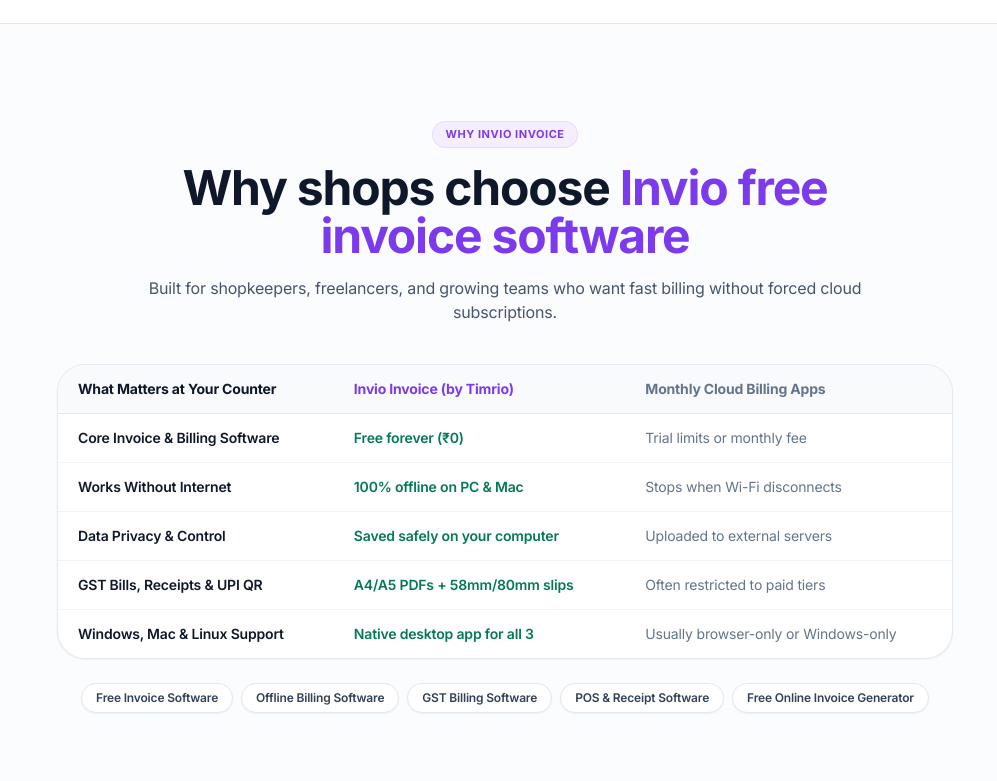
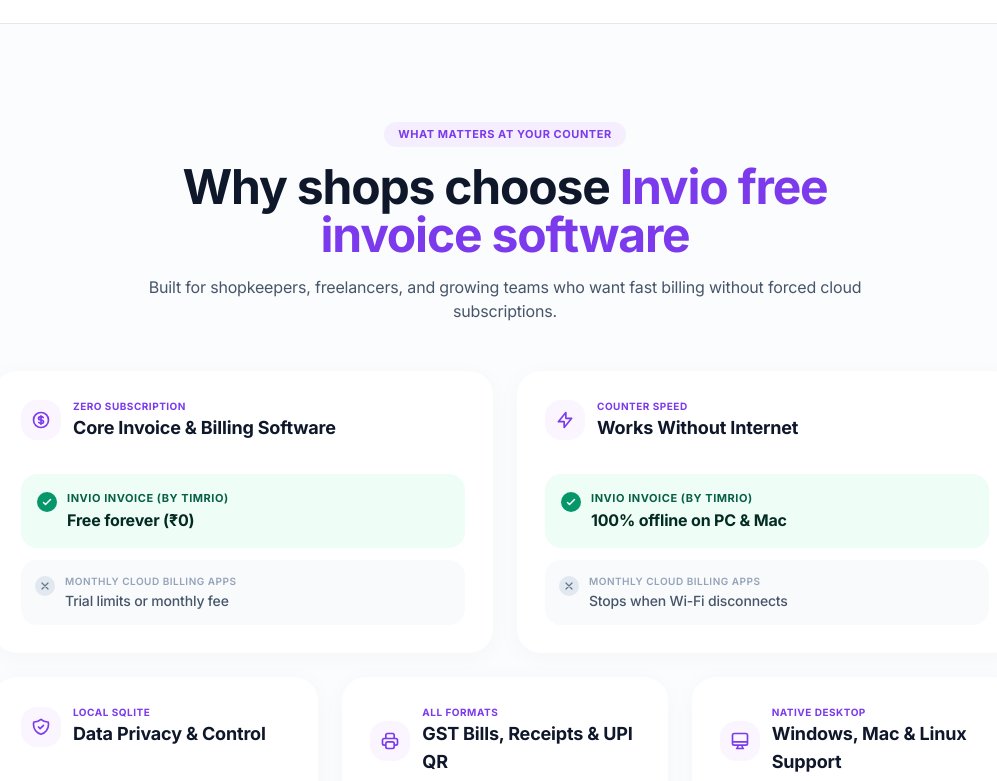
Before and after one commit to sktigpta/invio-website, a React (Vite) app: page / in a window 1280 px wide. Shown: the part 5560-6341 px from the top of the page, without its empty margins (135-1132 px from the left). Built offline with nearby package versions, Linux system fonts and the light colour scheme; no server answers.

Commit message:
Redesign counter comparison section into line-free feature cards

```diff
--- a/src/components/home/WhyInvioAndFaqSection.jsx
+++ b/src/components/home/WhyInvioAndFaqSection.jsx
@@ -2,31 +2,61 @@ import { Link } from 'react-router-dom';
 import { FaqAccordion } from '../FaqAccordion';
 import { FAQ_ITEMS } from '../../data/faqData';
 
-const COMPARISON_ROWS = [
+const COMPARISON_ITEMS = [
   {
     feature: 'Core Invoice & Billing Software',
+    badge: 'Zero Subscription',
     invio: 'Free forever (₹0)',
     others: 'Trial limits or monthly fee',
+    icon: (
+      <svg className="w-5 h-5 text-[#7C3AED]" fill="none" viewBox="0 0 24 24" stroke="currentColor">
+        <path strokeLinecap="round" strokeLinejoin="round" strokeWidth={2} d="M12 8c-1.657 0-3 .895-3 2s1.343 2 3 2 3 .895 3 2-1.343 2-3 2m0-8c1.11 0 2.08.402 2.599 1M12 8V7m0 1v8m0 0v1m0-1c-1.11 0-2.08-.402-2.599-1M21 12a9 9 0 11-18 0 9 9 0 0118 0z" />
+      </svg>
+    ),
   },
   {
     feature: 'Works Without Internet',
+    badge: 'Counter Speed',
     invio: '100% offline on PC & Mac',
     others: 'Stops when Wi-Fi disconnects',
+    icon: (
+      <svg className="w-5 h-5 text-[#7C3AED]" fill="none" viewBox="0 0 24 24" stroke="currentColor">
+        <path strokeLinecap="round" strokeLinejoin="round" strokeWidth={2} d="M13 10V3L4 14h7v7l9-11h-7z" />
+      </svg>
+    ),
   },
   {
     feature: 'Data Privacy & Control',
+    badge: 'Local SQLite',
     invio: 'Saved safely on your computer',
     others: 'Uploaded to external servers',
+    icon: (
+      <svg className="w-5 h-5 text-[#7C3AED]" fill="none" viewBox="0 0 24 24" stroke="currentColor">
+        <path strokeLinecap="round" strokeLinejoin="round" strokeWidth={2} d="M9 12l2 2 4-4m5.618-4.016A11.955 11.955 0 0112 2.944a11.955 11.955 0 01-8.618 3.04A12.02 12.02 0 003 9c0 5.591 3.824 10.29 9 11.622 5.176-1.332 9-6.03 9-11.622 0-1.042-.133-2.052-.382-3.016z" />
+      </svg>
+    ),
   },
   {
     feature: 'GST Bills, Receipts & UPI QR',
+    badge: 'All Formats',
     invio: 'A4/A5 PDFs + 58mm/80mm slips',
     others: 'Often restricted to paid tiers',
+    icon: (
+      <svg className="w-5 h-5 text-[#7C3AED]" fill="none" viewBox="0 0 24 24" stroke="currentColor">
+        <path strokeLinecap="round" strokeLinejoin="round" strokeWidth={2} d="M17 17h2a2 2 0 002-2v-4a2 2 0 00-2-2H5a2 2 0 00-2 2v4a2 2 0 002 2h2m2 4h6a2 2 0 002-2v-4a2 2 0 00-2-2H9a2 2 0 00-2 2v4a2 2 0 002 2zm8-12V5a2 2 0 00-2-2H9a2 2 0 00-2 2v4h10z" />
+      </svg>
+    ),
   },
   {
     feature: 'Windows, Mac & Linux Support',
+    badge: 'Native Desktop',
     invio: 'Native desktop app for all 3',
     others: 'Usually browser-only or Windows-only',
+    icon: (
+      <svg className="w-5 h-5 text-[#7C3AED]" fill="none" viewBox="0 0 24 24" stroke="currentColor">
+        <path strokeLinecap="round" strokeLinejoin="round" strokeWidth={2} d="M9.75 17L9 20l-1 1h8l-1-1-.75-3M3 13h18M5 17h14a2 2 0 002-2V5a2 2 0 00-2-2H5a2 2 0 00-2 2v10a2 2 0 002 2z" />
+      </svg>
+    ),
   },
 ];
 
@@ -42,14 +72,14 @@ export function WhyInvioAndFaqSection() {
   return (
     <section
       id="why-invio"
-      className="w-full bg-slate-50/60 py-16 sm:py-24 px-6 sm:px-8 border-b border-slate-200"
+      className="w-full bg-slate-50/50 py-16 sm:py-24 px-6 sm:px-8"
     >
-      <div className="max-w-[1200px] mx-auto space-y-16">
-        {/* 1. Compact Comparison */}
+      <div className="max-w-[1200px] mx-auto space-y-16 sm:space-y-20">
+        {/* 1. Comparison Cards - Line-Free, Table-Free Design */}
         <div>
-          <div className="max-w-3xl mx-auto text-center mb-10">
-            <span className="text-[11px] font-bold uppercase tracking-wider text-[#7C3AED] bg-purple-100/70 border border-purple-200/80 px-3 py-1 rounded-full inline-block mb-4">
-              WHY INVIO INVOICE
+          <div className="max-w-3xl mx-auto text-center mb-10 sm:mb-12">
+            <span className="text-[11px] font-bold uppercase tracking-wider text-[#7C3AED] bg-purple-100/70 px-3.5 py-1 rounded-full inline-block mb-4">
+              WHAT MATTERS AT YOUR COUNTER
             </span>
             <h2 className="text-2xl sm:text-4xl lg:text-5xl font-extrabold tracking-tight text-slate-900 mb-4 leading-tight">
               Why shops choose <span className="text-[#7C3AED]">Invio free invoice software</span>
@@ -59,33 +89,88 @@ export function WhyInvioAndFaqSection() {
             </p>
           </div>
 
-          <div className="overflow-x-auto rounded-squircle border border-slate-200/90 bg-white shadow-sm max-w-4xl mx-auto">
-            <table className="w-full text-left text-xs sm:text-sm border-collapse">
-              <thead className="bg-slate-50 border-b border-slate-200 text-slate-900">
-                <tr>
-                  <th className="py-3.5 px-5 font-bold">What Matters at Your Counter</th>
-                  <th className="py-3.5 px-5 font-bold text-[#7C3AED]">Invio Invoice (by Timrio)</th>
-                  <th className="py-3.5 px-5 font-bold text-slate-500">Monthly Cloud Billing Apps</th>
-                </tr>
-              </thead>
-              <tbody className="divide-y divide-slate-100 text-slate-700">
-                {COMPARISON_ROWS.map((row) => (
-                  <tr key={row.feature} className="hover:bg-purple-50/20 transition-colors">
-                    <td className="py-3.5 px-5 font-semibold text-slate-900">{row.feature}</td>
-                    <td className="py-3.5 px-5 font-semibold text-emerald-700">{row.invio}</td>
-                    <td className="py-3.5 px-5 text-slate-500">{row.others}</td>
-                  </tr>
-                ))}
-              </tbody>
-            </table>
+          {/* Feature Comparison Cards Grid */}
+          <div className="grid grid-cols-1 md:grid-cols-2 lg:grid-cols-6 gap-5 sm:gap-6 max-w-5xl mx-auto">
+            {COMPARISON_ITEMS.map((item, index) => {
+              const spanClass =
+                index < 2
+                  ? 'lg:col-span-3 md:col-span-1'
+                  : index === 4
+                  ? 'lg:col-span-2 md:col-span-2 md:max-w-md md:mx-auto md:w-full'
+                  : 'lg:col-span-2 md:col-span-1';
+
+              return (
+                <div
+                  key={item.feature}
+                  className={`bg-white rounded-3xl p-6 sm:p-7 shadow-[0_4px_24px_rgba(0,0,0,0.03)] hover:shadow-[0_12px_36px_rgba(124,58,237,0.07)] transition-all duration-300 flex flex-col justify-between ${spanClass}`}
+                >
+                  <div>
+                    <div className="flex items-center gap-3 mb-5">
+                      <div className="w-10 h-10 rounded-2xl bg-purple-50 flex items-center justify-center shrink-0">
+                        {item.icon}
+                      </div>
+                      <div>
+                        <span className="text-[10px] font-extrabold tracking-wider uppercase text-[#7C3AED] block">
+                          {item.badge}
+                        </span>
+                        <h3 className="text-base sm:text-lg font-bold text-slate-900 leading-snug">
+                          {item.feature}
+                        </h3>
+                      </div>
+                    </div>
+                  </div>
+
+                  <div className="space-y-3 mt-3">
+                    {/* Invio Invoice - Highlighted Counter Solution */}
+                    <div className="bg-emerald-50/80 rounded-2xl p-4 transition-colors">
+                      <div className="flex items-start gap-2.5">
+                        <div className="w-5 h-5 rounded-full bg-emerald-600 text-white flex items-center justify-center shrink-0 mt-0.5">
+                          <svg className="w-3 h-3" fill="none" viewBox="0 0 24 24" stroke="currentColor">
+                            <path strokeLinecap="round" strokeLinejoin="round" strokeWidth={3} d="M5 13l4 4L19 7" />
+                          </svg>
+                        </div>
+                        <div>
+                          <span className="text-[11px] font-bold uppercase tracking-wider text-emerald-800 block">
+                            Invio Invoice (by Timrio)
+                          </span>
+                          <p className="text-sm sm:text-base font-bold text-emerald-950 mt-0.5">
+                            {item.invio}
+                          </p>
+                        </div>
+                      </div>
+                    </div>
+
+                    {/* Monthly Cloud Billing Apps - Contrast */}
+                    <div className="bg-slate-50/90 rounded-2xl p-3.5">
+                      <div className="flex items-start gap-2.5">
+                        <div className="w-5 h-5 rounded-full bg-slate-200 text-slate-500 flex items-center justify-center shrink-0 mt-0.5">
+                          <svg className="w-3 h-3" fill="none" viewBox="0 0 24 24" stroke="currentColor">
+                            <path strokeLinecap="round" strokeLinejoin="round" strokeWidth={2.5} d="M6 18L18 6M6 6l12 12" />
+                          </svg>
+                        </div>
+                        <div>
+                          <span className="text-[10px] font-semibold uppercase tracking-wider text-slate-400 block">
+                            Monthly Cloud Billing Apps
+                          </span>
+                          <p className="text-xs sm:text-sm font-medium text-slate-600 mt-0.5">
+                            {item.others}
+                          </p>
+                        </div>
+                      </div>
+                    </div>
+                  </div>
+                </div>
+              );
+            })}
           </div>
 
-          <div className="mt-6 flex flex-wrap items-center justify-center gap-2">
+          {/* Quick Solution Links */}
+          <div className="mt-8 sm:mt-10 flex flex-wrap items-center justify-center gap-2.5">
             {SOLUTION_PILLS.map((item) => (
               <Link
                 key={item.to}
                 to={item.to}
-                className="px-3.5 py-1.5 rounded-full bg-white hover:bg-purple-50 border border-slate-200 hover:border-purple-200 text-xs font-semibold text-slate-700 hover:text-[#7C3AED] transition-colors shadow-sm"
+                className="px-4 py-2 rounded-full bg-white hover:bg-purple-50 text-xs sm:text-sm font-semibold text-slate-700 hover:text-[#7C3AED] transition-all shadow-[0_2px_8px_rgba(0,0,0,0.04)] hover:shadow-sm"
               >
                 {item.label}
               </Link>
```
